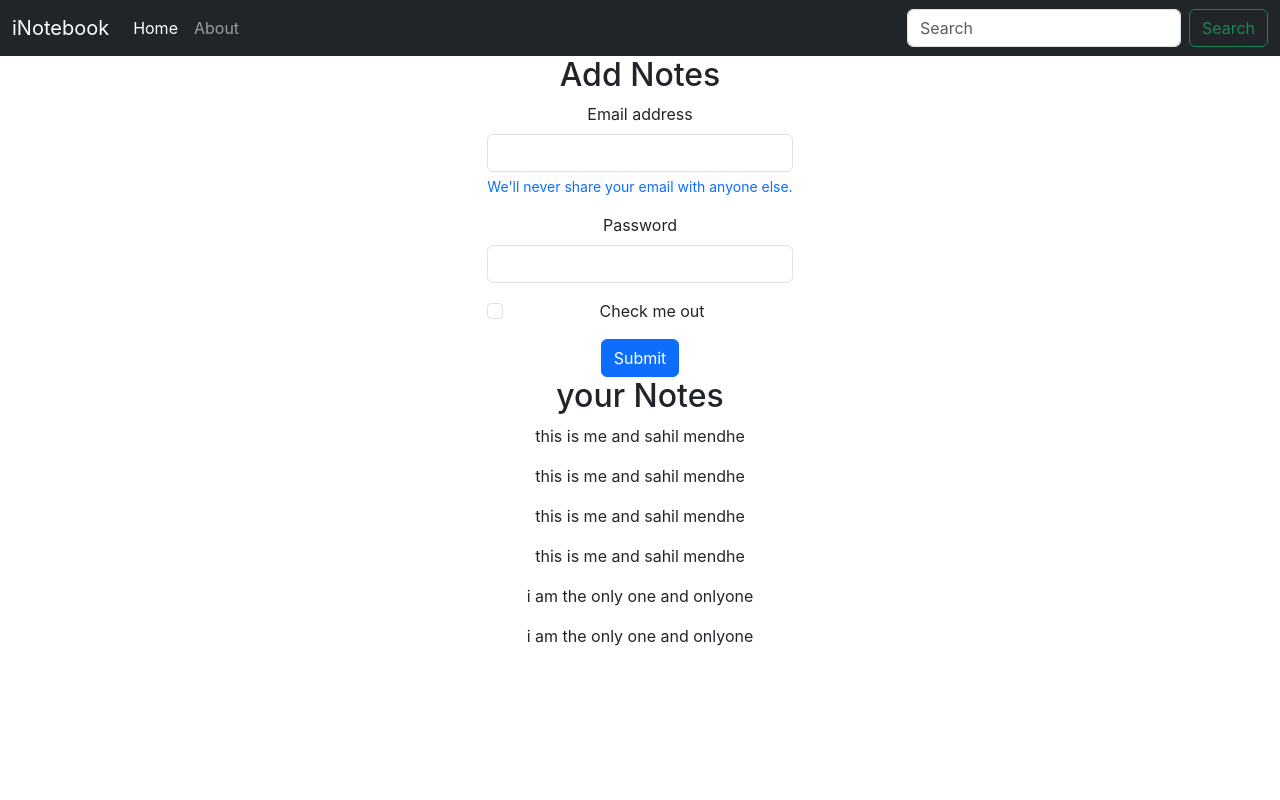
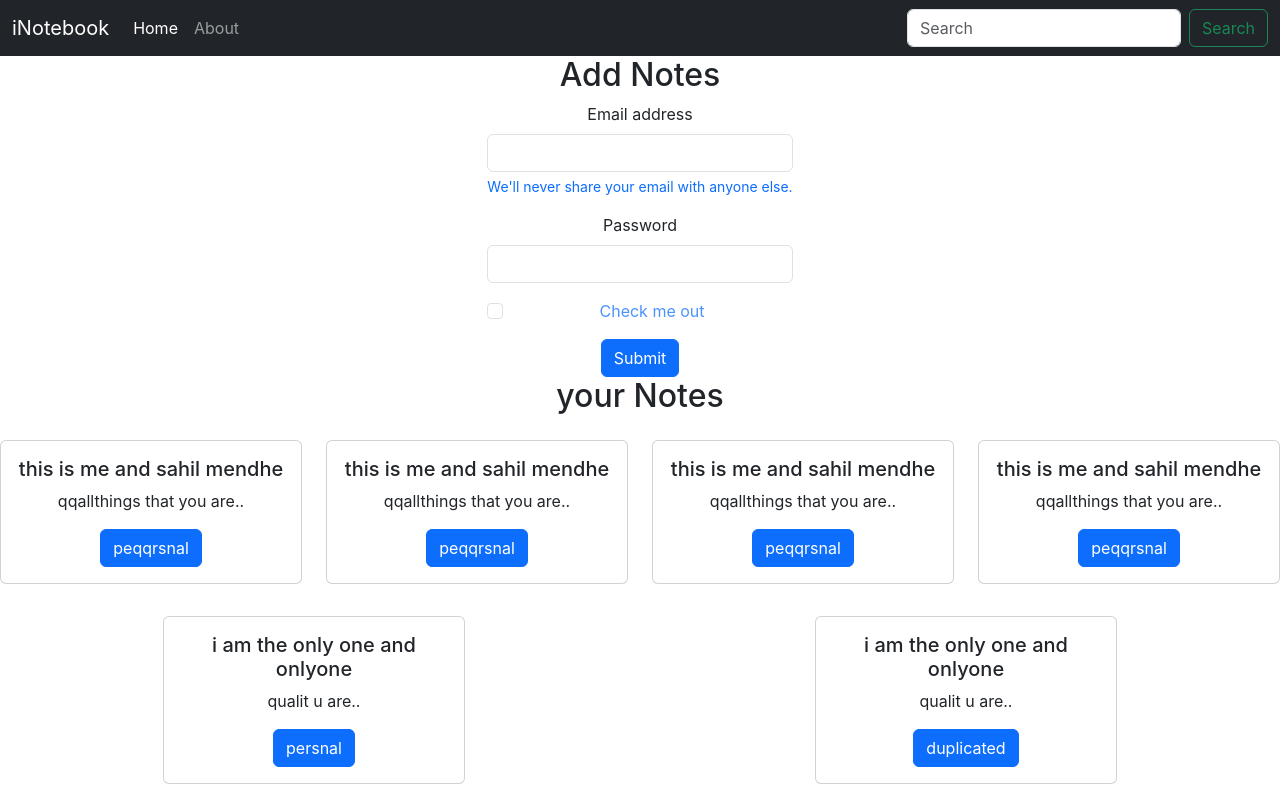
Before and after one commit to DhammaMendhe/inotesbook-cloud, a React (Create React App) app: page /home in a window 1280 px wide. Built offline with nearby package versions, Linux system fonts and the light colour scheme.

Commit message:
card of notes commit

```diff
--- a/src/Components/Home.jsx
+++ b/src/Components/Home.jsx
@@ -1,5 +1,6 @@
 import React ,{useContext} from "react";
 import notecContext from "../Context/noteContext";
+import Notes from "./Notes";
 
 // import NotesStates from "../Context/NotesStates";
 
@@ -43,7 +44,7 @@ export default function Home() {
               className="form-check-input"
               id="exampleCheck1"
             />
-            <label className="form-check-label" for="exampleCheck1">
+            <label className="form-check-label text-primary text-opacity-75" for="exampleCheck1">
               Check me out
             </label>
           </div>
@@ -53,12 +54,7 @@ export default function Home() {
         </form>
       </div>
       <h2>your Notes</h2>
-      {notes.map((note) => {
-        return <>
-        <p>{note.title}</p><span/></>;
-        // ,item.title, item.description, item.tag, item.date
-        // console.log(notes)
-      })}
+  <Notes note={notes}/>
 
     </div>
   );
--- /dev/null
+++ b/src/Components/Noteitems.jsx
@@ -0,0 +1,19 @@
+import React from "react";
+
+export default function (props) {
+  const { note } = props;
+  return (
+    <div className="container col-md-3">
+
+      <div className="card my-3">
+        <div className="card-body">
+          <h5 className="card-title">{note.title}</h5>
+          <p className="card-text">{note.description}</p>
+          <a href="#" className="btn btn-primary">
+            {note.tag}
+          </a>
+        </div>
+      </div>
+      </div>
+  );
+}
--- /dev/null
+++ b/src/Components/Notes.jsx
@@ -0,0 +1,18 @@
+import React from "react";
+import { useContext } from "react";
+import Noteitems from "./Noteitems";
+import notecContext from "../Context/noteContext";
+
+
+export default function () {
+  const context = useContext(notecContext);
+  const { notes, setNotes } = context;
+
+  return (
+   <div className="row">
+     {notes.map((note,index)=>{
+        return <Noteitems note={note} />
+    })}
+   </div>
+  )
+}
```
